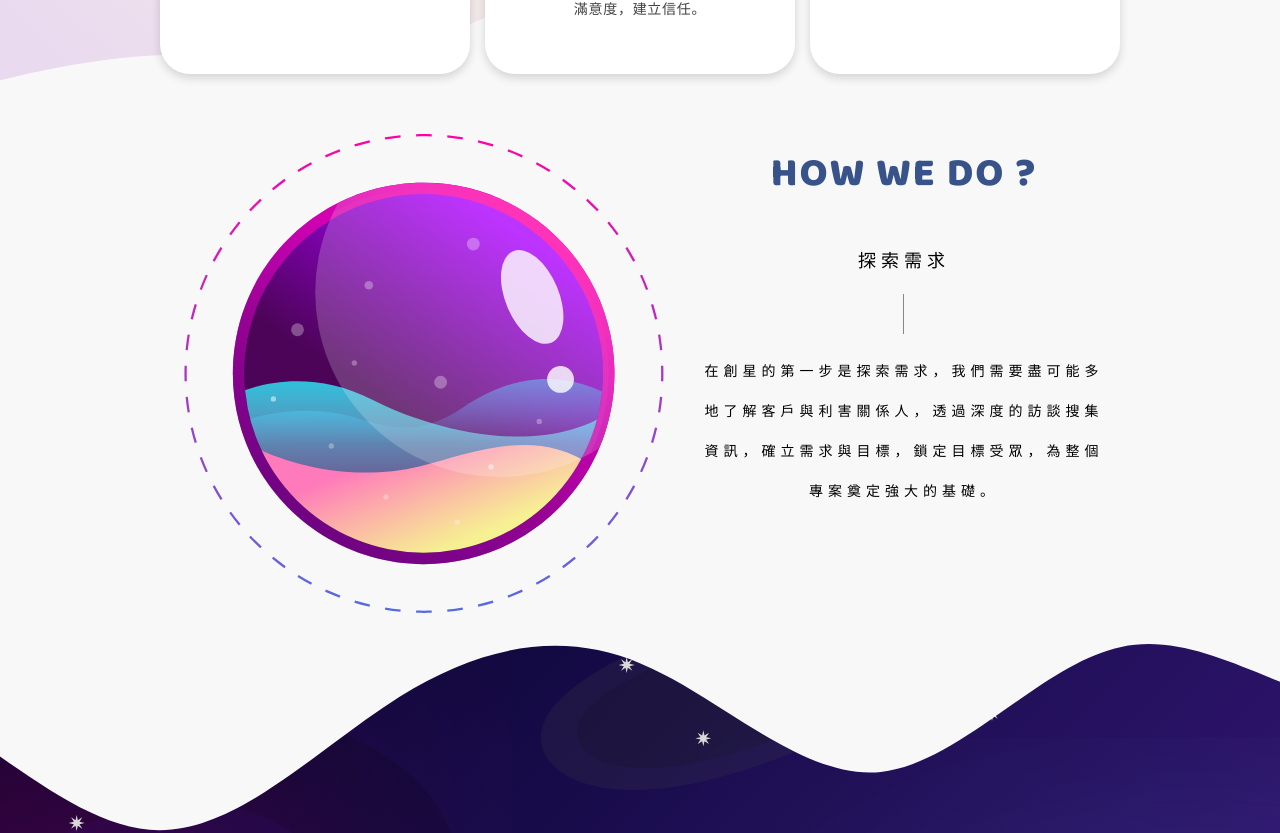
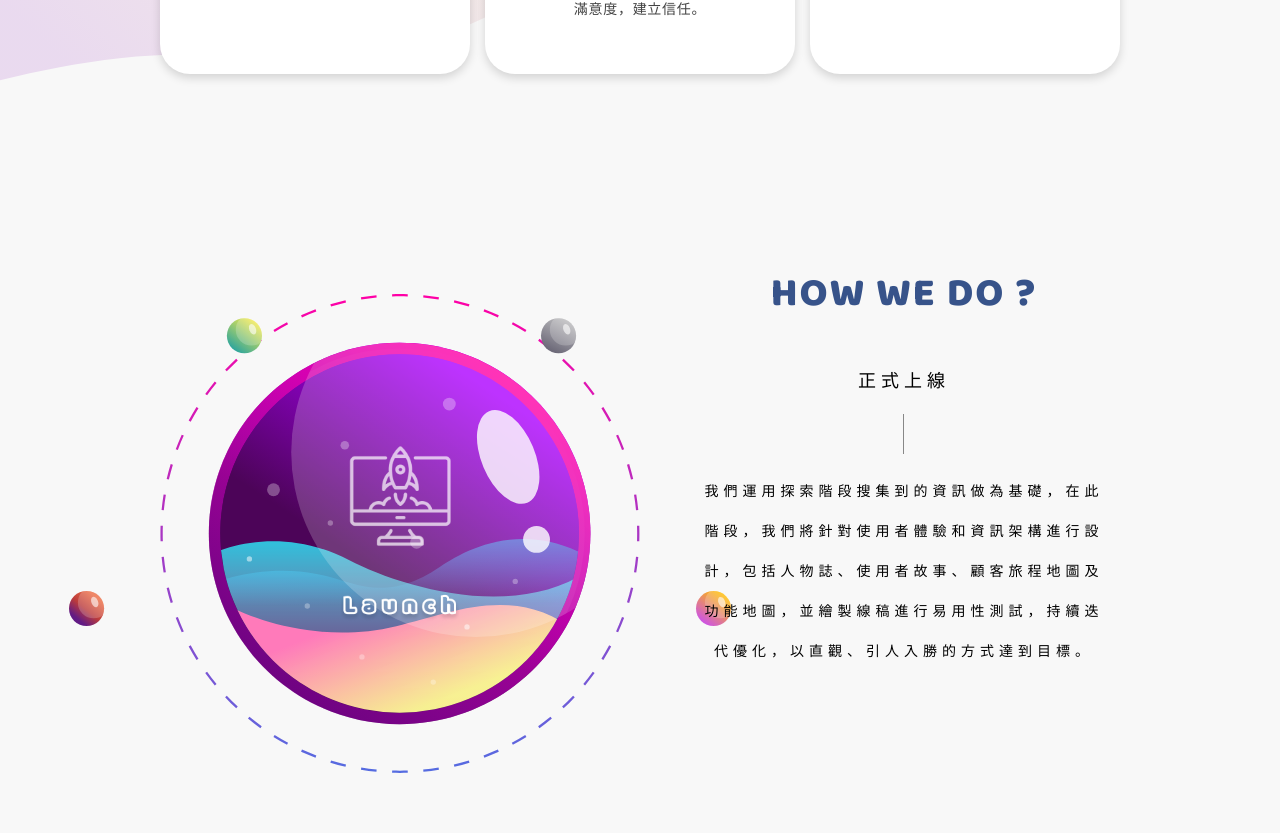
Before and after one commit to creativeplanets/homepage, a Next.js app: page / in a window 1280 px wide. Shown: the part 3720-4553 px from the top of the page. Built offline with nearby package versions, Linux system fonts and the light colour scheme; a web font is replaced by a local one.

Commit message:
how flow

```diff
--- a/src/components/How.tsx
+++ b/src/components/How.tsx
@@ -1,18 +1,106 @@
+import { useState, useEffect } from 'react';
+
 import styles from '../styles/How.module.css';
 import Planet from '../assets/how/Planet.svg';
+import Cycle from '../assets/how/Cycle.svg';
+
+import Discovery from '../assets/how/Discovery.png';
+import Planning from '../assets/how/Planning.png';
+import Design from '../assets/how/Design.png';
+import Programming from '../assets/how/Programming.png';
+import Testing from '../assets/how/Testing.png';
+import Launch from '../assets/how/Launch.png';
 
 export default function How() {
+  const [scrollHeight, setScrollHeight] = useState(0);
+  const [subtitle, setSubtitle] = useState('探索需求');
+  const [content, setContent] = useState(
+    '在創星的第一步是探索需求，我們需要盡可能多地了解客戶與利害關係人，透過深度的訪談搜集資訊，確立需求與目標，鎖定目標受眾，為整個專案奠定強大的基礎。'
+  );
+  const [inner, setInner] = useState(Discovery);
+
+  useEffect(() => {
+    function handleScroll() {
+      const newScrollHeight = window.pageYOffset;
+      setScrollHeight(newScrollHeight);
+      let point = 4200;
+
+      if (window.innerWidth <= 1024) {
+        point = 6000;
+      }
+
+      setScrollHeight(newScrollHeight);
+      if (newScrollHeight > point + 1200) {
+        setSubtitle('正式上線');
+        setContent(
+          '我們運用探索階段搜集到的資訊做為基礎，在此階段，我們將針對使用者體驗和資訊架構進行設計，包括人物誌、使用者故事、顧客旅程地圖及功能地圖，並繪製線稿進行易用性測試，持續迭代優化，以直觀、引人入勝的方式達到目標。'
+        );
+        setInner(Launch);
+      } else if (newScrollHeight > point + 900) {
+        setSubtitle('系統測試');
+        setContent(
+          '在創星的第一步是探索需求，我們需要盡可能多地了解客戶與利害關係人，透過深度的訪談搜集資訊，確立需求與目標，鎖定目標受眾，為整個專案奠定強大的基礎。'
+        );
+        setInner(Testing);
+      } else if (newScrollHeight > point + 600) {
+        setSubtitle('程式開發');
+        setContent(
+          '我們運用探索階段搜集到的資訊做為基礎，在此階段，我們將針對使用者體驗和資訊架構進行設計，包括人物誌、使用者故事、顧客旅程地圖及功能地圖，並繪製線稿進行易用性測試，持續迭代優化，以直觀、引人入勝的方式達到目標。'
+        );
+        setInner(Programming);
+      } else if (newScrollHeight > point + 300) {
+        setSubtitle('視覺設計');
+        setContent(
+          '在創星的第一步是探索需求，我們需要盡可能多地了解客戶與利害關係人，透過深度的訪談搜集資訊，確立需求與目標，鎖定目標受眾，為整個專案奠定強大的基礎。'
+        );
+        setInner(Design);
+      } else if (newScrollHeight > point) {
+        setSubtitle('策略與規劃');
+        setContent(
+          '我們運用探索階段搜集到的資訊做為基礎，在此階段，我們將針對使用者體驗和資訊架構進行設計，包括人物誌、使用者故事、顧客旅程地圖及功能地圖，並繪製線稿進行易用性測試，持續迭代優化，以直觀、引人入勝的方式達到目標。'
+        );
+        setInner(Planning);
+      } else if (newScrollHeight > 3700) {
+        setSubtitle('探索需求');
+        setContent(
+          '在創星的第一步是探索需求，我們需要盡可能多地了解客戶與利害關係人，透過深度的訪談搜集資訊，確立需求與目標，鎖定目標受眾，為整個專案奠定強大的基礎。'
+        );
+        setInner(Discovery);
+      }
+    }
+    window.addEventListener('scroll', handleScroll);
+    return () => {
+      window.removeEventListener('scroll', handleScroll);
+    };
+  }, []);
+
+  const rotateDeg = scrollHeight / 10;
   return (
     <div className={styles.container}>
       <div className={styles.title_sm}>HOW WE DO ?</div>
       <div className={styles.flow}>
-        <img className={styles.planet} src={Planet.src} alt="flow" />
+        <div className={styles.left}>
+          <div className={styles.planet}>
+            <img src={Planet.src} alt="flow" />
+            <img
+              src={inner.src}
+              className={styles.planet__inner}
+              alt="planet__inner"
+            />
+            <img
+              src={Cycle.src}
+              alt="planet__cycle"
+              className={styles.planet__cycle}
+              style={{ transform: `rotate(${rotateDeg}deg)` }}
+            />
+          </div>
+        </div>
         <div className={styles.right}>
           <div className={styles.title}>HOW WE DO ?</div>
-          <div className={styles.subtitle}>探索需求</div>
-          <div className={styles.vertical__line}></div>
-          <div className={styles.content}>
-            在創星的第一步是探索需求，我們需要盡可能多地了解客戶與利害關係人，透過深度的訪談搜集資訊，確立需求與目標，鎖定目標受眾，為整個專案奠定強大的基礎。
+          <div className={styles.detail}>
+            <div className={styles.subtitle}>{subtitle}</div>
+            <div className={styles.vertical__line}></div>
+            <div className={styles.content}>{content}</div>
           </div>
         </div>
       </div>
--- a/src/pages/index.tsx
+++ b/src/pages/index.tsx
@@ -6,7 +6,6 @@ import WhatSection from '@/components/WhatSection';
 import How from '@/components/How';
 import Footer from '@/components/Footer';
 import ScrollTop from '@/components/ScrollTop';
-
 const inter = Inter({ subsets: ['latin'] });
 
 export default function Home() {
--- a/src/styles/How.module.css
+++ b/src/styles/How.module.css
@@ -6,20 +6,20 @@
   @apply md:w-md;
 }
 .container_lg {
-  @apply lg:w-lg;
+  @apply lg:w-lg lg:py-[120px];
 }
 .container_2xl {
-  @apply 2xl:w-xxl;
+  @apply 2xl:w-xxl 2xl:py-[215px];
 }
 .container {
   @apply container_sm container_md container_lg container_2xl
-  m-auto;
+  m-auto h-[350vh];
 }
 /*#endregion */
 
 /*#region title*/
 .title_sm {
-  @apply mb-[38px] p-2.5 text-center
+  @apply sticky top-[5%] mb-[38px] p-2.5 text-center
   text-[2rem] font-extrabold tracking-wider text-blue lg:hidden;
 }
 .title_lg {
@@ -40,20 +40,31 @@
 
 /* #region flow */
 .flow {
-  @apply flex flex-col justify-between lg:flex-row;
+  @apply sticky top-[15%] flex flex-col justify-between lg:flex-row;
 }
 /* #region planet */
-.planet_sm {
-  @apply w-[80%];
+.left_sm {
+  @apply mx-auto w-[80%];
 }
-.planet_lg {
-  @apply lg:w-[50%];
+.left_lg {
+  @apply lg:mt-10 lg:ml-0 lg:w-[50%];
 }
-.planet_2xl {
+.left_2xl {
   @apply 2xl:max-w-[628px];
 }
+.left {
+  @apply left_sm left_lg left_2xl;
+}
+/*#endregion */
 .planet {
-  @apply planet_sm planet_lg planet_2xl mx-auto;
+  @apply flex items-center justify-center;
+}
+/* #region inner */
+.planet__inner {
+  @apply absolute h-[28%] lg:h-[35%];
+}
+.planet__cycle {
+  @apply absolute top-16;
 }
 /*#endregion */
 
@@ -69,6 +80,11 @@
 }
 .right {
   @apply right_sm right_lg right_2xl text-center;
+}
+/* #region detail */
+
+.detail {
+  position: relative !important;
 }
 
 /* #region subtitle */
@@ -117,3 +133,4 @@
 /*#endregion */
 /*#endregion */
 /*#endregion */
+/*#endregion */
```
Also changed, not shown: src/assets/how/Cycle.svg.
